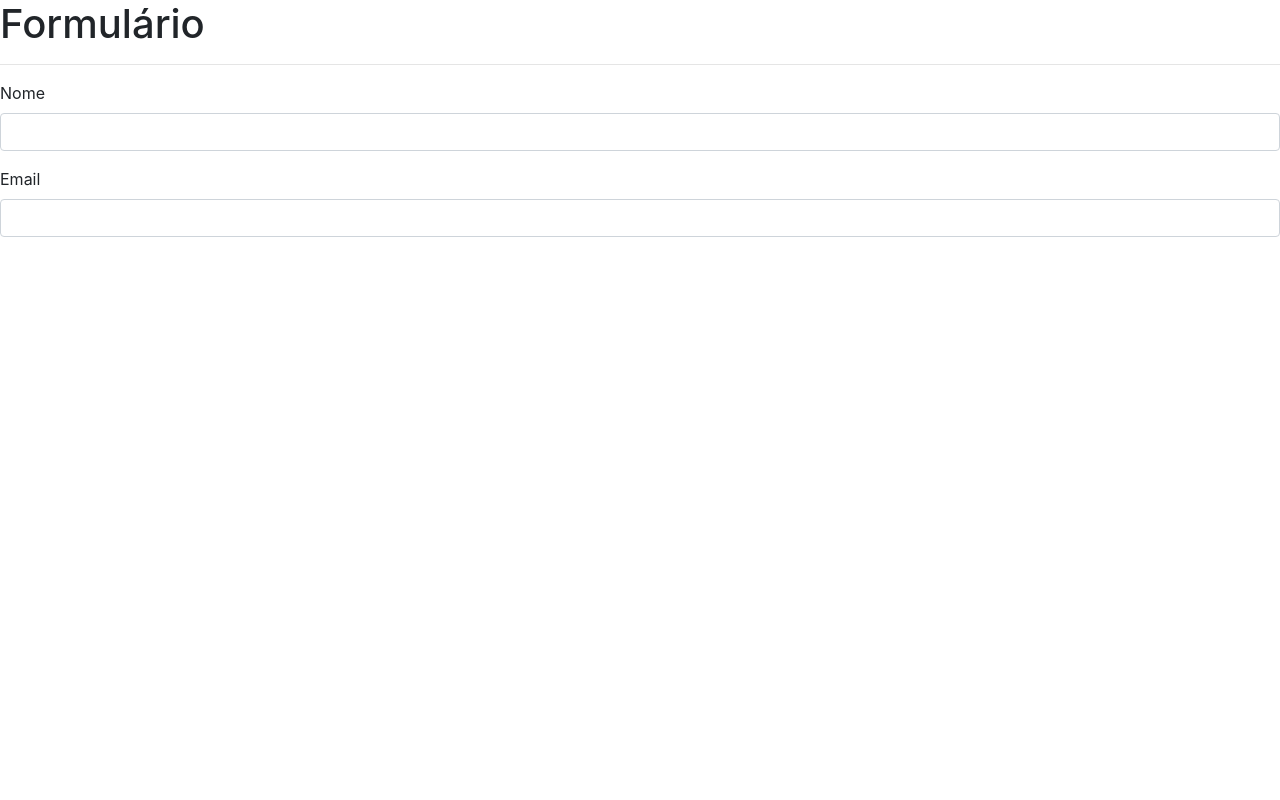
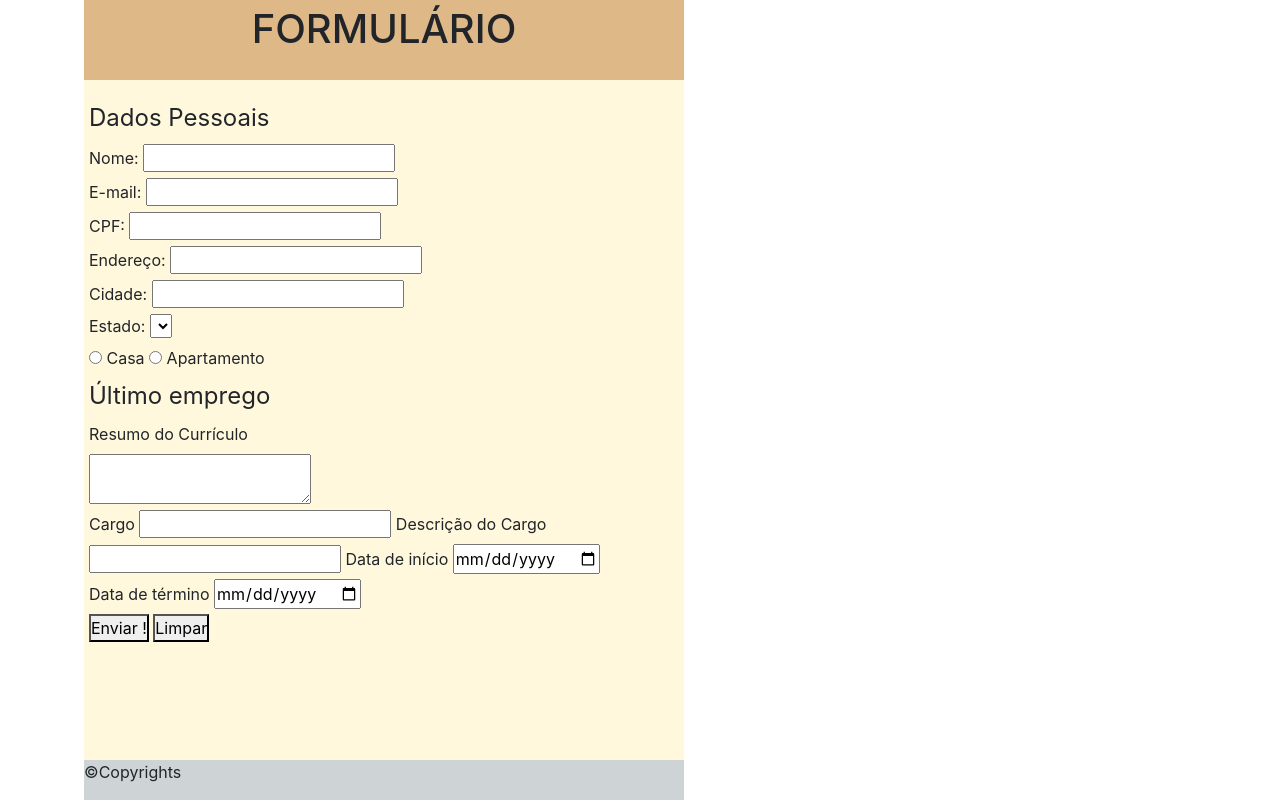
Before and after one commit to RenatoCostaDev/Trybe, a plain HTML site: page exercises/6_2/index.html in a window 1280 px wide. Drawn offline with Linux system fonts and the light colour scheme; files that its build step writes are made by us from their sources.

Commit message:
03- colocando forms da aula 6.1

```diff
--- a/exercises/6_2/index.html
+++ b/exercises/6_2/index.html
@@ -14,19 +14,69 @@
 </head>
 
 <body>
-  <h1>Formulário</h1>
-  <hr>
-  <form action="">
-    <div class="form-group">
-      <label for="name">Nome</label>
-      <input class="form-control" type="text" name="" id="name">
-    </div>
-    <div class="form-group">
-      <label for="email">Email</label>
-      <input class="form-control" type="text" name="" id="email">
-    </div>
-  </form>
-  <script src="script.js"></script>
+  <section id="main">
+    <header class="cabecalho-form-one">
+      <div class="title">
+        <h1>FORMULÁRIO</h1>
+      </div>
+    </header>
+    <form class="form" action="" method="GET">
+      <fieldset>
+        <legend>Dados Pessoais</legend>
+
+        <label for="nome">Nome: </label>
+        <input id="nome" type="text" maxlength="40" required /><br />
+
+        <label for="email">E-mail: </label>
+        <input id="email" type="text" maxlength="50" required /><br />
+
+        <label for="cpf">CPF: </label>
+        <input id="cpf" type="text" maxlength="11" required /><br />
+
+        <label for="endereco">Endereço: </label>
+        <input id="endereco" type="text" maxlength="200" required /><br />
+
+        <label for="cidade">Cidade: </label>
+        <input id="cidade" type="text" maxlength="28" required /><br />
+
+        <label for="estado">Estado: </label>
+        <select id="estado"></select><br />
+
+        <div id="complemento">
+          <input id="casa" type="radio" name="complemento">
+          <label for="casa">Casa</label>
+          <input id="apartamento" type="radio" name="complemento">
+          <label for="apartamento">Apartamento</label>
+        </div>
+      </fieldset>
+
+      <fieldset>
+
+        <legend>Último emprego</legend>
+
+        <label for="recumo-curriculo">Resumo do Currículo</label> <br>
+        <textarea id="resumo-curriculo" maxlength="1000" required></textarea><br>
+
+        <label for="cargo">Cargo</label>
+        <input type="text" id="cargo" maxlength="40" required />
+
+        <label for="descricao-cargo">Descrição do Cargo</label>
+        <input type="text" id="descricao-cargo" maxlength="500" required />
+
+        <label for="data-inicio">Data de início</label>
+        <input type="date" id="data-inicio">
+        <label for="data-termino">Data de término</label>
+        <input type="date" id="data-termino">
+
+      </fieldset>
+
+      <button type="submit">Enviar !</button>
+      <button>Limpar</button>
+
+    </form>
+    <footer class="footer">&#169;Copyrights</footer>
+    <script src="script.js"></script>
+  </section>
 </body>
 
 </html>
```
